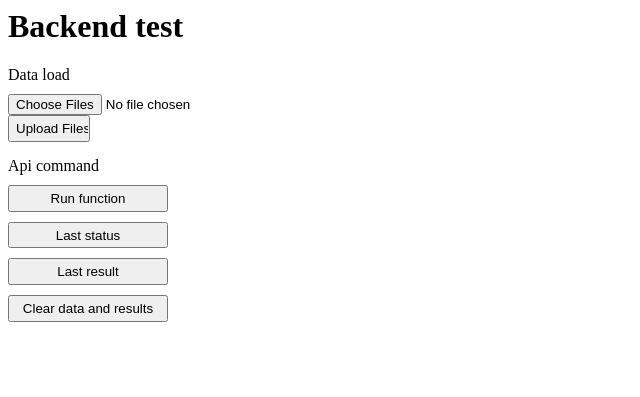
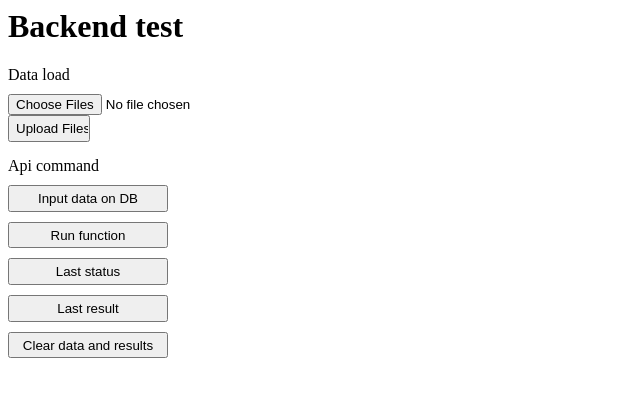
Before and after one commit to srdp11/sum_integers, a Django app: page / in a window 1280 px wide. Shown: the top 397 px of the page, without its empty margins (0-640 px from the left). Run offline with Django 3.2, Linux system fonts and the light colour scheme; parts of the project's set-up code (start-up, migrations or seed data) failed here and were passed over.

Commit message:
Add method for exctracting input data from datavase

```diff
--- a/sum_integers/urls.py
+++ b/sum_integers/urls.py
@@ -25,4 +25,5 @@ urlpatterns = [
     url(r'^last_status/', views.last_status),
     url(r'^last_result/', views.last_results),
     url(r'^clear/', views.clear),
+    url(r'^get_input_data/', views.get_input_data),
 ]
--- a/sum_ints_app/templates/sum_ints_app/index.html
+++ b/sum_ints_app/templates/sum_ints_app/index.html
@@ -17,6 +17,9 @@
 
         <div class="api">
             <label>Api command</label>
+            <form action="get_input_data/" method="GET">
+                <input type="submit" value="Input data on DB" />
+            </form>
             <form action="run_calculation/" method="GET">
                 <input type="submit" value="Run function" />
             </form>
--- a/sum_ints_app/views.py
+++ b/sum_ints_app/views.py
@@ -117,3 +117,13 @@ def clear(request):
     Run.objects.all().delete()
 
     return redirect('/')
+
+
+def get_input_data(request):
+    input = Data.objects.all()
+
+    json_results = []
+    for x in input:
+        json_results.append(dict(x))
+
+    return JsonResponse({'input_data': json_results}, safe=False)
```
